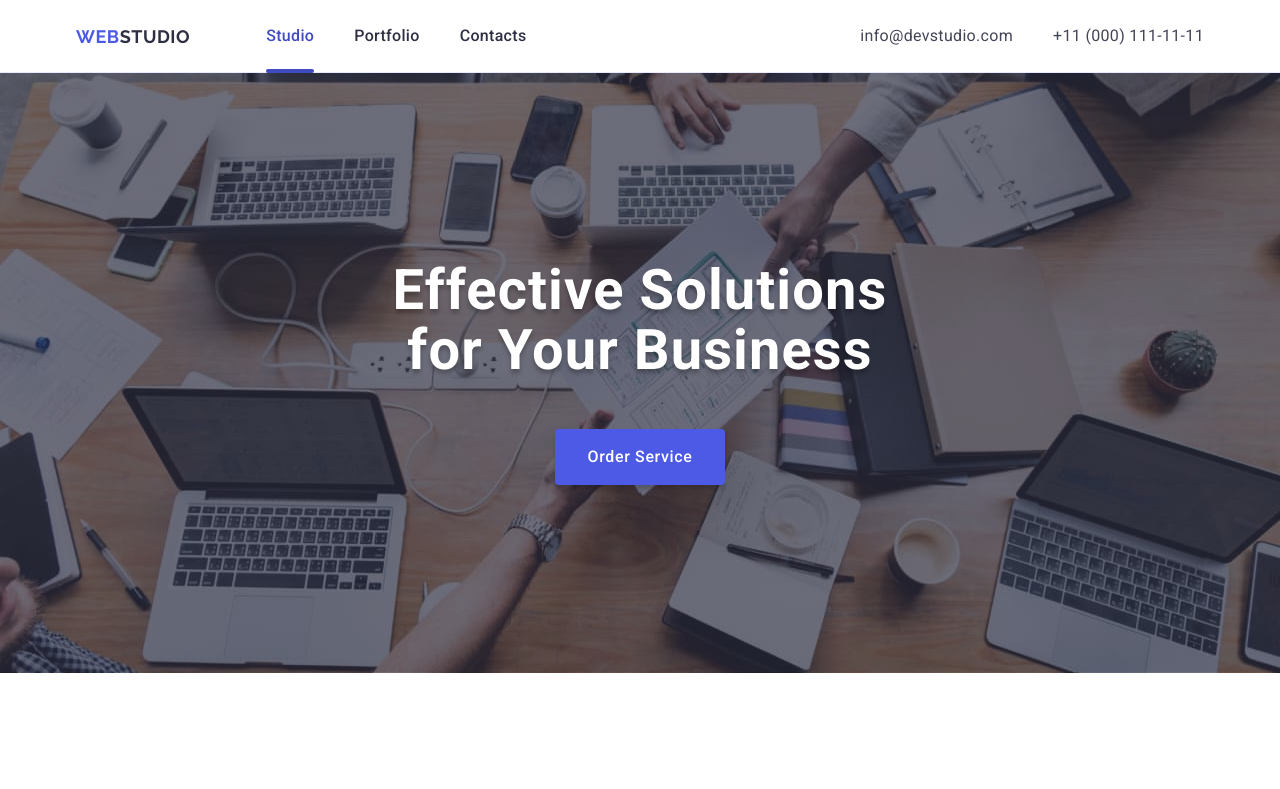
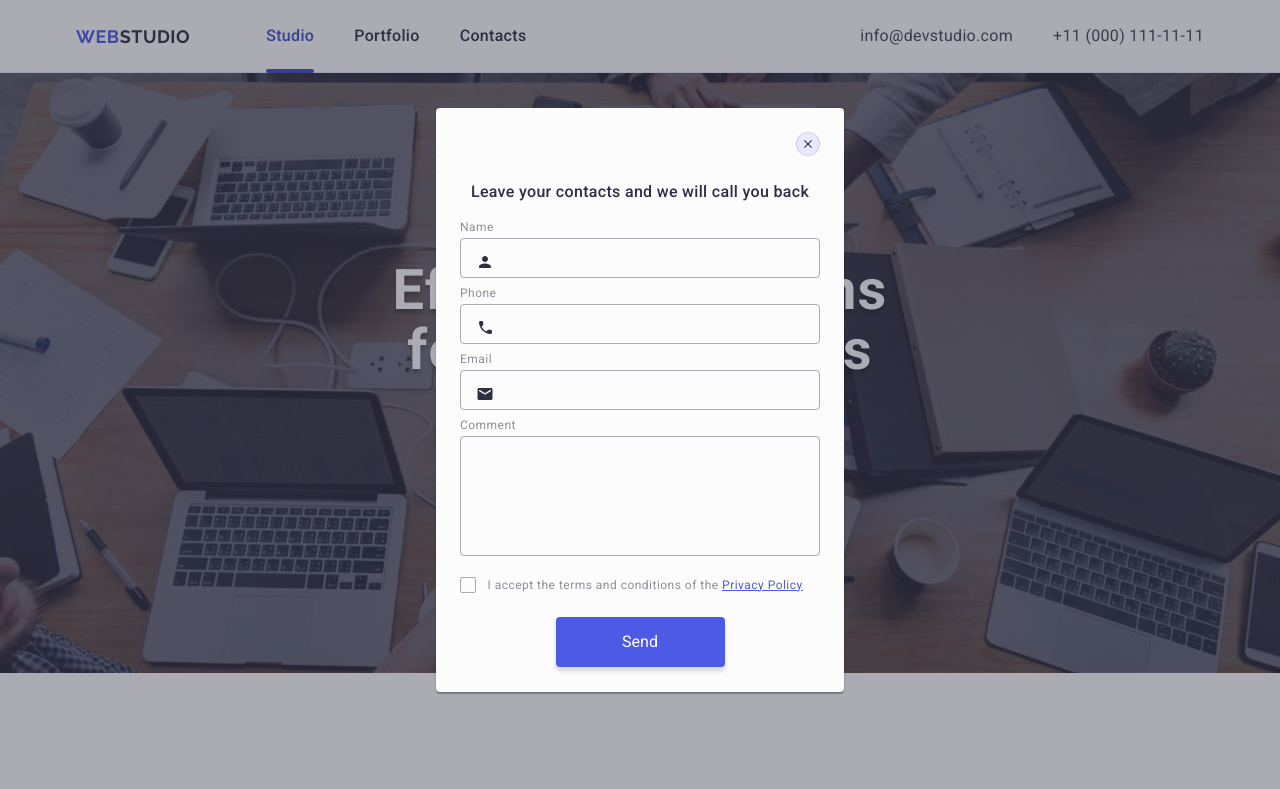
Before and after one commit to Anna-Lan/goit-markup-hw-05, a plain HTML site: page index.html in a window 1280 px wide. Shown: the top 789 px of the page. Drawn offline with nearby package versions, Linux system fonts and the light colour scheme.

Commit message:
add fixes

```diff
--- a/css/styles.css
+++ b/css/styles.css
@@ -525,19 +525,23 @@ gap: 24px;
     height: 40px;
     padding: 8px 24px;
 
-    font-family: "Roboto";
+    font-family: "Roboto",sans-serif;
     font-size: 16px;
     font-weight: 500;
     line-height: 1.5;
     letter-spacing: 0.04em;
 
     display: flex;
-    gap: 16px;
+    /* gap: 16px; */
     justify-content: center;
     align-items: center;
     cursor: pointer;
 
     transition: background-color 250ms cubic-bezier(0.4, 0, 0.2, 1);
+}
+
+.footer-button-icon {
+    margin-left: 16px;
 }
 
 .footer-button:hover,
@@ -571,15 +575,17 @@ gap: 24px;
 
 .modal {
     width: 408px;
-    min-height: 484px;
+    min-height: 584px;
     border-radius: 4px;
     background: #FCFCFC;
     padding: 72px 24px 24px 24px;
+    box-shadow: 0px 1px 1px rgba(0, 0, 0, 0.14), 0px 1px 3px rgba(0, 0, 0, 0.12), 0px 2px 1px rgba(0, 0, 0, 0.2);
 
     position: absolute;
     top: 50%;
     left: 50%;
     transform: translate(-50%, -50%);
+    transition: transform 250ms cubic-bezier(0.4, 0, 0.2, 1);
 }
 
 .modal-close-btn {
@@ -593,18 +599,26 @@ gap: 24px;
     display: flex;
     align-items: center;
     justify-content: center;
+    padding: 0;
 
     position: absolute;
     top: 24px;
     right: 24px;
-    transition: fill 250ms cubic-bezier(0.4, 0, 0.2, 1),
-                background-color 250ms cubic-bezier(0.4, 0, 0.2, 1);
+    transition: background-color 250ms cubic-bezier(0.4, 0, 0.2, 1), border 250ms cubic-bezier(0.4, 0, 0.2, 1);
+    /* transition: fill 250ms cubic-bezier(0.4, 0, 0.2, 1), */
 }
+
+.modal-close-btn-icon {
+    fill: #2E2F42;
+    transition: fill 250ms cubic-bezier(0.4, 0, 0.2, 1);
+}
+
 
 .modal-close-btn:hover,
 .modal-close-btn:focus {
     fill: #FFFFFF;
     background-color: #404BBF;
+    border: none;
 }
 
 .review-form-description {
@@ -654,7 +668,7 @@ gap: 24px;
     fill: #4D5AE5;
 }
 
-.review-form-field-wrapper {
+.review-form-input-wrapper {
     position: relative;
 }
 
@@ -664,6 +678,7 @@ gap: 24px;
     top: 50%;
     left: 16px;
     transform: translateY(-50%);
+    transition: fill 250ms cubic-bezier(0.4, 0, 0.2, 1);
 }
 
 .review-form-comment {
--- a/index.html
+++ b/index.html
@@ -435,7 +435,7 @@
                         >
                     </label>
                     <button class="footer-button"  type="submit">Subscribe
-                        <svg class="social-link-icon" width="24" height="24"
+                        <svg class="social-link-icon footer-button-icon" width="24" height="24"
                             aria-label="submit email">
                             <use href="./images/icons.svg#icon-subscribe">
                             </use>
@@ -449,10 +449,10 @@
 
 <!-- BACKDROP -->
 
-    <div class="backdrop ">
+    <div class="backdrop is-open">
         <!-- is-open -->
         <div class="modal">
-            <button class="modal-close-btn">
+            <button class="modal-close-btn" type="button">
                 <svg class="modal-close-btn-icon"
                         width="8" height="8"
                         aria-label="close modal icon" >
@@ -479,7 +479,7 @@
                 <div class="review-form-field-wrapper">
                     <label for="user-tel" class="review-form-label">
                         Phone</label>
-                    <div class="review-form-field-wrapper">
+                    <div class="review-form-input-wrapper">
                         <input class="review-form-input"
                     id="user-tel" name="user-tel" type="tel"
                     pattern="[0-9]{3}-[0-9]{3}-[0-9]{2}-[0-9]{2}"
@@ -494,7 +494,7 @@
                 <div class="review-form-field-wrapper">
                     <label for="user-email" class="review-form-label">
                         Email</label>
-                    <div class="review-form-field-wrapper">
+                    <div class="review-form-input-wrapper">
                         <input class="review-form-input"
                     id="user-email" name="user-email" type="email" required>
                         <svg class="review-form-input-icon" width="18" height="24" aria-label="icon mail" >
```
